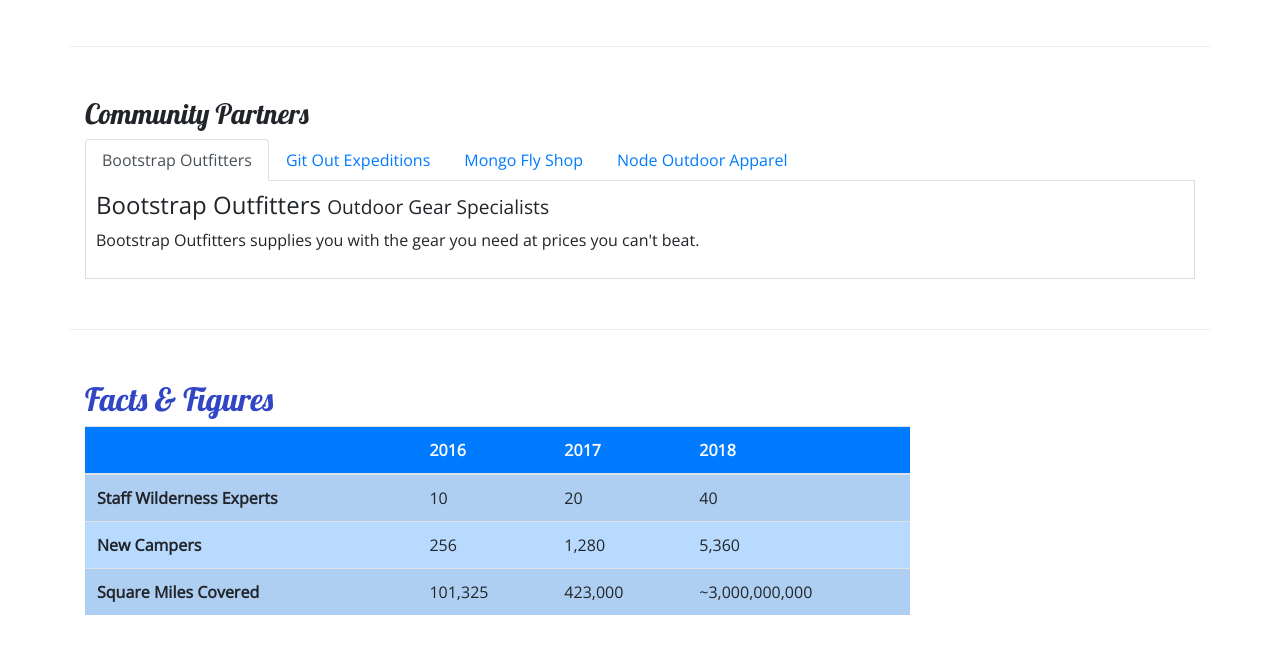
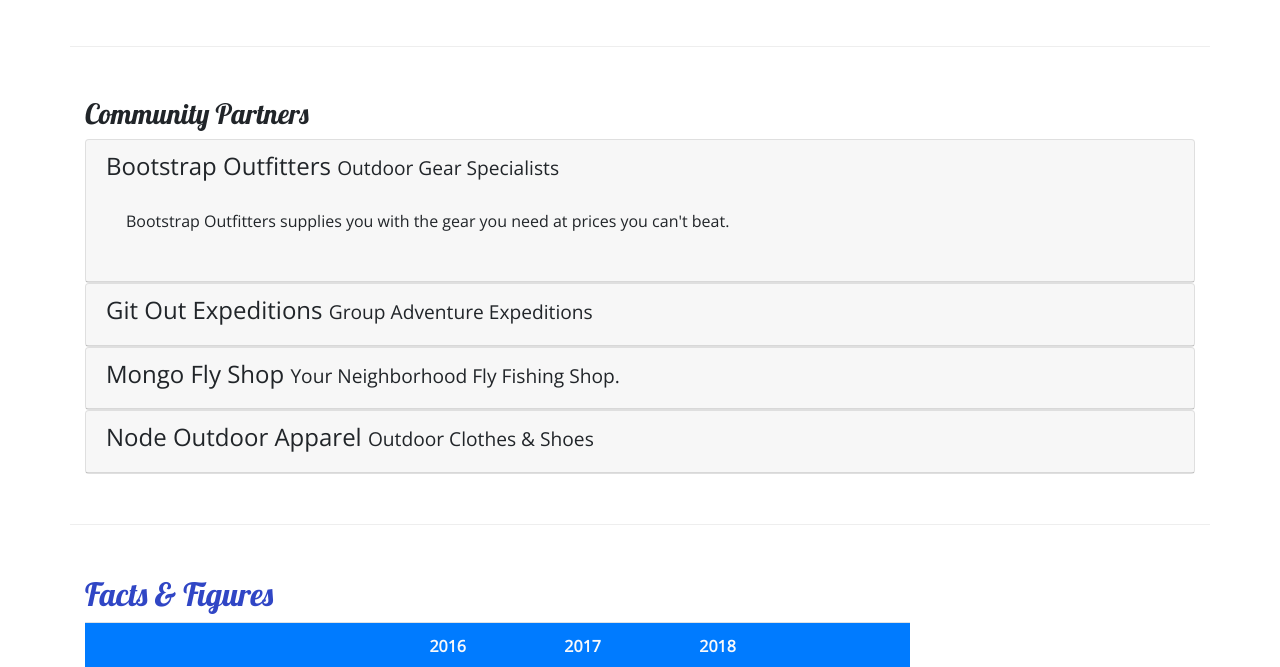
Before and after one commit to yimxx042/MainProject, a website: page aboutus.html in a window 1280 px wide. Shown: the part 780-1447 px from the top of the page. Drawn offline with nearby package versions, Linux system fonts and the light colour scheme.

Commit message:
change tab to accordion style

```diff
--- a/aboutus.html
+++ b/aboutus.html
@@ -102,28 +102,60 @@
         <div class="row row-content align-items-center">
             <div class="col">
                 <h3>Community Partners</h3>
-                <ul class="nav nav-tabs">
-                    <li class="nav-item"><a class="nav-link active" href="#bootstrap" role="tab" data-toggle="tab">Bootstrap Outfitters</a></li>
-                    <li class="nav-item"><a class="nav-link" href="#git" role="tab" data-toggle="tab">Git Out Expeditions</a></li>
-                    <li class="nav-item"><a class="nav-link" href="#mongo" role="tab" data-toggle="tab">Mongo Fly Shop</a></li>
-                    <li class="nav-item"><a class="nav-link" href="#node" role="tab" data-toggle="tab">Node Outdoor Apparel</a></li>
-                </ul>
-                <div class="tab-content">
-                    <div role="tabpanel" class="tab-pane fade show active" id="bootstrap">
-                        <h4>Bootstrap Outfitters <small>Outdoor Gear Specialists</small></h4>
-                        <p class="d-none d-sm-block">Bootstrap Outfitters supplies you with the gear you need at prices you can't beat.</p>
+
+                <div id="accordion">
+                    <div class="card">
+                        <div role="tab" class="card-header">
+                            <h4>
+                                <a data-toggle="collapse" data-target="#bootstrap">Bootstrap Outfitters <small>Outdoor Gear Specialists</small>
+                                </a>
+                            </h4>
+                            <div class="collapse show" id="bootstrap" data-parent="#accordion">
+                                <div class="card-body">
+                                    <p class="d-none d-sm-block">Bootstrap Outfitters supplies you with the gear you need at prices you can't beat.</p>
+                                </div>
+                            </div>
+                        </div>
                     </div>
-                    <div role="tabpanel" class="tab-pane fade" id="git">
-                        <h4>Git Out Expeditions <small>Group Adventure Expeditions</small></h4>
-                        <p class="d-none d-sm-block">Join Git Out Expeditions to explore new horizons with a group of other adventurers!</p>
+                    <div class="card">
+                        <div role="tab" class="card-header">
+                            <h4>
+                                    <a class="collapsed" data-toggle="collapse" data-target="#git">Git Out Expeditions <small>Group Adventure Expeditions</small>
+                                    </a>
+                                <div>
+                            </h4>
+                            <div class="collapse" id="git" data-parent="#accordion">
+                                <div class="card-body">
+                                    <p class="d-none d-sm-block">Join Git Out Expeditions to explore new horizons with a group of other adventurers!</p>
+                                </div>
+                            </div>
+                        </div>
                     </div>
-                    <div role="tabpanel" class="tab-pane fade" id="mongo">
-                        <h4>Mongo Fly Shop <small>Your Neighborhood Fly Fishing Shop.</small></h4>
-                        <p class="d-none d-sm-block">Need a new fishing pole, a tacklebox, or flies of all kinds? Stop by Mongo Fly Shop.</p>
+                    <div class="card">
+                        <div role="tab" class="card-header">
+                            <h4>
+                                <a class="collapsed" data-toggle="collapse" data-target="#mongo">Mongo Fly Shop <small>Your Neighborhood Fly Fishing Shop.</small>
+                                </a>
+                            </h4>
+                            <div class="collapse" id="mongo" data-parent="#accordion">
+                                <div class="card-body">
+                                    <p class="d-none d-sm-block">Need a new fishing pole, a tacklebox, or flies of all kinds? Stop by Mongo Fly Shop.</p>
+                                </div>
+                            </div>
+                        </div>
                     </div>
-                    <div role="tabpanel" class="tab-pane fade" id="node">
-                        <h4>Node Outdoor Apparel <small>Outdoor Clothes & Shoes</small></h4>
-                        <p class="d-none d-sm-block">From polar fleeces to swimsuits, hiking boots to waders, a visit to Node will be sure to get you covered.</p>
+                    <div class="card">
+                        <div role="tab" class="card-header">
+                            <h4>
+                                <a class="collapsed" data-toggle="collapse" data-target="#node">Node Outdoor Apparel <small>Outdoor Clothes & Shoes</small>
+                                </a>
+                            </h4>
+                            <div class="collapse" id="node" data-parent="#accordion">
+                                <div class="card-body">
+                                    <p class="d-none d-sm-block">From polar fleeces to swimsuits, hiking boots to waders, a visit to Node will be sure to get you covered.</p>
+                                </div>
+                        </div>
+                        </div>
                     </div>
                 </div>
             </div>
```
